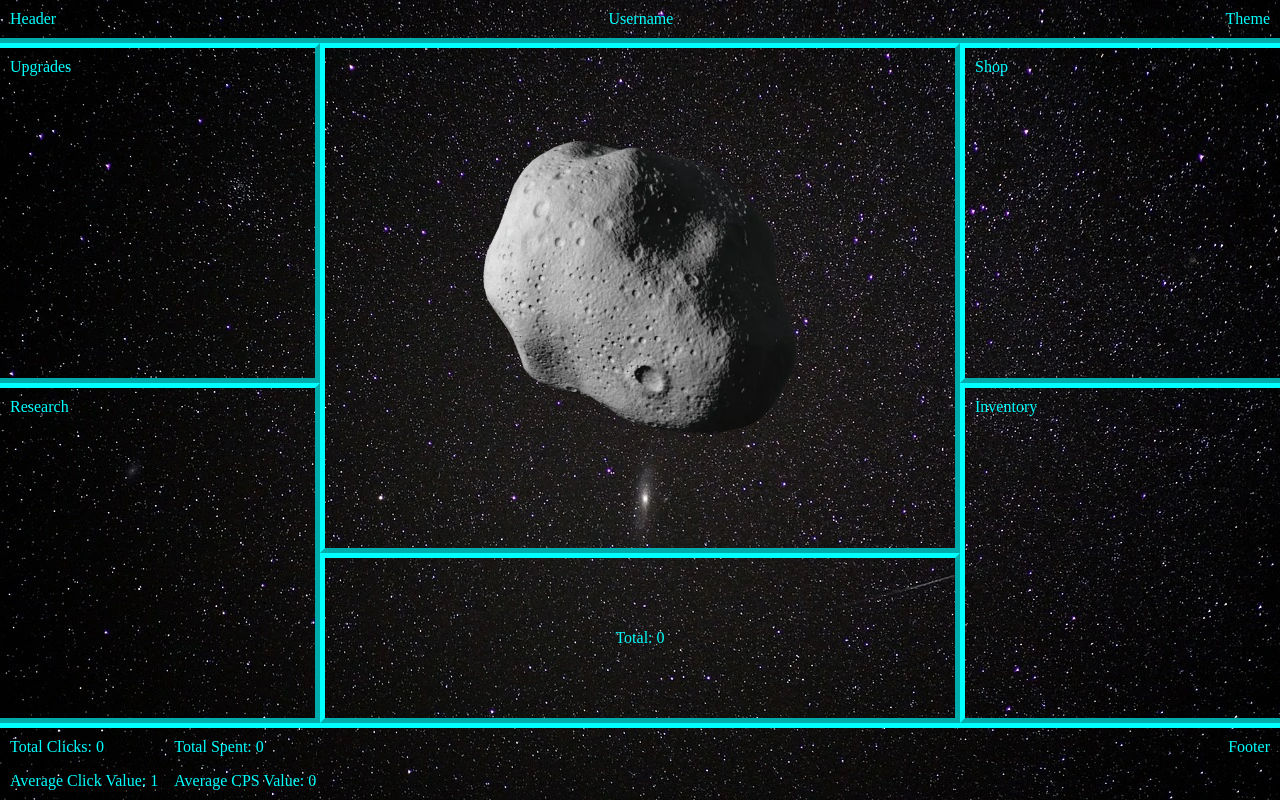
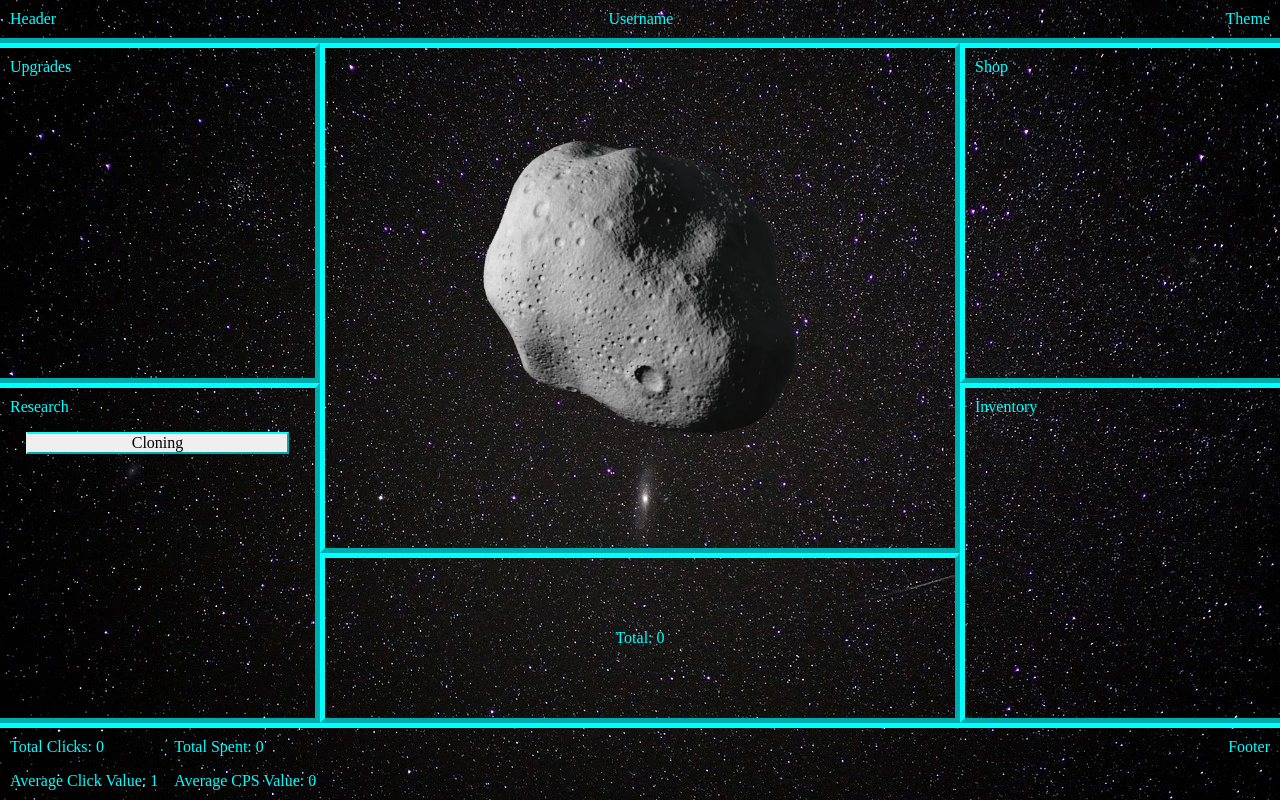
Before and after one commit to djsisson/bootcamp-project06, a React (Vite) app: page / in a window 1280 px wide. Built offline with nearby package versions, Linux system fonts and the light colour scheme.

Commit message:
start to add Research

```diff
--- a/src/Components/Button/Button.jsx
+++ b/src/Components/Button/Button.jsx
@@ -1,7 +1,17 @@
-import "./Button.css"
+import "./Button.css";
+import {
+  useGameState,
+  useGameStateDispatch,
+} from "../../Context/gameStateContext.jsx";
 
-const Button = () => {
-    return (<button></button>)
-}
+const Button = ({ c, x }) => {
+  const gameStateDispatch = useGameStateDispatch();
 
-export default Button
+  const onClick = (e) => {
+    console.log(e);
+  };
+
+  return <button onClick={onClick}>{x.name}</button>;
+};
+
+export default Button;
--- a/src/Components/Research/Research.css
+++ b/src/Components/Research/Research.css
@@ -5,3 +5,9 @@
   border-left: none;
   padding: 10px;
 }
+
+.researchContainer{
+  display: grid;
+  gap: 1rem;
+  padding: 1rem;
+}
--- a/src/Components/Research/Research.jsx
+++ b/src/Components/Research/Research.jsx
@@ -1,11 +1,51 @@
 import "./Research.css";
-import Container from "../Container/Container.jsx";
+import {
+  useGameState,
+  useGameStateDispatch,
+} from "../../Context/gameStateContext.jsx";
+import Button from "../Button/Button.jsx"
+import {
+  _gameObjects,
+  hasResearch,
+  canBuy,
+} from "../../gameObjects/gameObjects.js";
 
 const Research = () => {
+  const gameState = useGameState().researched;
+  const inven = useGameState().inventory;
+  const score = useGameState().gamestats.currentscore;
+
+  const getCompletedResearch = () => {
+    const completedResearch = _gameObjects.research
+      .filter((x) => gameState.includes(x.id))
+      .map((x) => ({ ...x, completed: true }));
+    return completedResearch;
+  };
+  const getOtherResearch = () => {
+    const newResearch = _gameObjects.research
+      .filter((x) => !gameState.includes(x.id))
+      .map((x) => ({
+        ...x,
+        canResearch: hasResearch(gameState, x.requiredresearch),
+      }))
+      .filter((x) => x.canResearch == true)
+      .map((x) => ({
+        ...x,
+        canBuy: canBuy(x.cost, score, x.requireditems, inven),
+      }));
+    return newResearch || [];
+  };
   return (
     <div className="research">
       <h1>Research</h1>
-      <Container />
+      <div className="researchContainer">
+        {getCompletedResearch().map((x) => (
+          <Button key={x.id} x={x} c={true}></Button>
+        ))}
+        {getOtherResearch().map((x) => (
+          <Button key={x.id} x={x} c={false}></Button>
+        ))}
+      </div>
     </div>
   );
 };
--- a/src/Components/Stats/Stats.jsx
+++ b/src/Components/Stats/Stats.jsx
@@ -1,6 +1,6 @@
 import "./Stats.css";
 import { useGameState } from "../../Context/gameStateContext.jsx";
-import { AverageDamage } from "../../gameObjects/gameObjects.js";
+import { averageDamage } from "../../gameObjects/gameObjects.js";
 
 const Stats = () => {
   const gameState = useGameState();
@@ -8,7 +8,7 @@ const Stats = () => {
     <div className="stats">
       <div>Total Clicks: {gameState.gamestats.totalclicks}</div>
       <div>Total Spent: {gameState.gamestats.totalspent}</div>
-      <div>Average Click Value: {AverageDamage(gameState.clickstats)}</div>
+      <div>Average Click Value: {averageDamage(gameState.clickstats)}</div>
       <div>Average CPS Value: {gameState.gamestats.currentAveragecps}</div>
     </div>
   );
--- a/src/Components/ViewPort/ViewPort.jsx
+++ b/src/Components/ViewPort/ViewPort.jsx
@@ -11,24 +11,31 @@ const ViewPort = () => {
   const [clickValues, setClickValues] = useState([]);
   const [nextId, setNextId] = useState(0);
   const dispatch = useGameStateDispatch();
-  const gamestate = useGameState().clickstats
+  const gamestate = useGameState().clickstats;
+
   const onClick = async (e) => {
     e.target.classList.toggle("shake");
     const getCalcDamage = calcdamage(gamestate);
-    setClickValues((x) => [...x, { id: nextId, value: getCalcDamage }]);
+    setClickValues((x) => [
+      ...x,
+      {
+        id: nextId,
+        crit: getCalcDamage.crit,
+        value: getCalcDamage.totaldamage,
+        rndLeft: Math.floor(Math.random() * 40 - 20),
+        rndTop: Math.floor(Math.random() * 40 - 20),
+        delay: 0,
+      },
+    ]);
     setNextId((x) => (x + 1) % 100);
     dispatch({
       type: "click",
       value: getCalcDamage.totaldamage,
     });
-    await delay(3000);
-    setClickValues((x) => x.filter((i) => i.id != nextId));
   };
 
-  const delay = (ms) => {
-    return new Promise((resolve) => {
-      setTimeout(resolve, ms);
-    });
+  const removeClickValue = (id) => {
+    setClickValues((x) => x.filter((i) => i.id != id));
   };
 
   return (
@@ -37,9 +44,9 @@ const ViewPort = () => {
         return (
           <VisualScore
             className="floatingclicktext"
-            value={x.value.totaldamage}
-            crit={x.value.crit}
+            x={x}
             key={x.id}
+            remove={removeClickValue}
           />
         );
       })}
--- a/src/Components/VisualScore/VisualScore.css
+++ b/src/Components/VisualScore/VisualScore.css
@@ -22,39 +22,41 @@
     animation: crit 3s;
   }
 
+
+
   .floatingclicktext {
     position: absolute;
     display: inline-block;
     top: calc(40% + var(--rndTop));
     left: calc(15% + var(--rndLeft));
+    visibility: hidden;
+    opacity: 0;
     animation-timing-function: cubic-bezier(0.23, 1, 0.32, 1);
     animation-iteration-count: 1;
-    visibility: hidden;
+    animation-duration: 3s;
+    animation-delay: var(--delay);
+    animation-iteration-count: 1;
     animation-fill-mode: forwards;
+    animation-name: up;
     transform-origin: center;
     color: var(--customtheme);
   }
 
-  .floatingclicktext:not([crit]){
-    animation: up 3s;
-  }
-
   .floatingclicktext[crit]{
-    animation: crit 3s;
+    animation-name: crit;
   }
 
   @keyframes up {
     0% {
         transform: scale(0) translateY(0%);
         visibility: visible;
-        opacity: 0;
       }
     10% {
       opacity: 1;
-      transform: scale(1) translateY(-100%);
+      transform: scale(2) translateY(-100%);
     }
     100% {
-      transform: translateY(-1000%) rotateZ(15deg);
+      transform: translateY(-1000%) rotateZ(15deg) scale(1);
       opacity: 0;
       visibility: hidden;
     }
@@ -64,14 +66,14 @@
     0% {
       transform: scale(0) translateY(0%);
       visibility: visible;
-      opacity: 0;
     }
     10% {
       opacity: 1;
-      transform: scale(1) translateY(50%);
+      transform: scale(2) translateY(50%);
     }
     100% {
       transform: scale(4) translateY(100%) rotateZ(15deg);
       opacity: 0;
+      visibility: hidden;
     }
   }
--- a/src/Components/VisualScore/VisualScore.jsx
+++ b/src/Components/VisualScore/VisualScore.jsx
@@ -1,16 +1,27 @@
-import {useEffect, useState} from "react"
-import "./VisualScore.css"
+import { useEffect } from "react";
+import "./VisualScore.css";
 
-const VisualScore = ({className, value}) => {
-const [rndLeft, setRndLeft] = useState(0)
-const [rndTop, setRndTop] = useState(0)
+const VisualScore = ({ className, x, remove }) => {
+  useEffect(() => {
+    const timeout = setTimeout(() => {
+      remove(x.id);
+    }, 3000 + x.delay);
+    return () => clearTimeout(timeout);
+  }, []);
 
-useEffect(() => {
-    setRndLeft(Math.floor(Math.random() * 40 - 20))
-    setRndTop(Math.floor(Math.random() * 40 - 20))
-}, [])
 
-    return (<div className={className} style={{"--rndLeft": `${rndLeft}px`, "--rndTop": `${rndTop}px`}}>+{value}</div>)
-}
+  return (
+    <div
+      className={`${className}${x.crit ? " crit" : ""}`}
+      style={{
+        "--rndLeft": `${x.rndLeft}px`,
+        "--rndTop": `${x.rndTop}px`,
+        "--delay": `${x.delay}ms`,
+      }}
+    >
+      +{x.value}
+    </div>
+  );
+};
 
-export default VisualScore
+export default VisualScore;
--- a/src/Context/gameStateContext.jsx
+++ b/src/Context/gameStateContext.jsx
@@ -1,5 +1,5 @@
 import { createContext, useContext, useReducer, useEffect } from "react";
-import {_gameState, calcdamage} from "../gameObjects/gameObjects.js";
+import {_gameState} from "../gameObjects/gameObjects.js";
 
 const GameStateContext = createContext(null);
 
@@ -39,17 +39,14 @@ function gameStateReducer(gameState, action) {
       const clickToAdd = gameState.gamestats.currentscore + action.value
       return {...gameState, "gamestats": {...gameState.gamestats,"totalclicks": currentClicks + 1,"currentscore": clickToAdd}}
     }
-    case "changed": {
-      return gameState.map((t) => {
-        if (t.id === action.task.id) {
-          return action.task;
-        } else {
-          return t;
-        }
-      });
+    case "buyResearch": {
+      return {...gameState}
     }
-    case "deleted": {
-      return gameState.filter((t) => t.id !== action.id);
+    case "buyUpgrade": {
+      return {...gameState}
+    }
+    case "buyItem": {
+      return {...gameState}
     }
     default: {
       throw Error("Unknown action: " + action.type);
--- a/src/gameObjects/gameObjects.js
+++ b/src/gameObjects/gameObjects.js
@@ -269,11 +269,39 @@ const calcdamage = (obj) => {
     totaldamage = totaldamage * (obj.critDamage + 1);
     crit = true;
   }
-  return ({totaldamage, crit});
-}
+  return { totaldamage, crit };
+};
 
-const AverageDamage = (obj) => {
+const averageDamage = (obj) => {
   return obj.baseValue * obj.critChance * obj.critDamage + obj.baseValue;
 };
 
-export { _gameObjects, _gameState, calcdamage, AverageDamage };
+const canBuy = (cost, score, items = [], inven = []) => {
+  let buyItems = true;
+  items.forEach((item) => {
+    let invenItem = inven.find((x) => x.id == item.id);
+    if (invenItem.quantity < item.quantity) {
+      buyItems = false;
+    }
+  });
+  if (cost > score) {
+    buyItems = false;
+  }
+  return buyItems;
+};
+
+const hasResearch = (currentResearch = [], requireResearch = []) => {
+  let checkForResearch = requireResearch.filter((x) =>
+    !currentResearch.includes(x)
+  );
+  return (checkForResearch.length == 0);
+};
+
+export {
+  _gameObjects,
+  _gameState,
+  calcdamage,
+  averageDamage,
+  canBuy,
+  hasResearch,
+};
```
